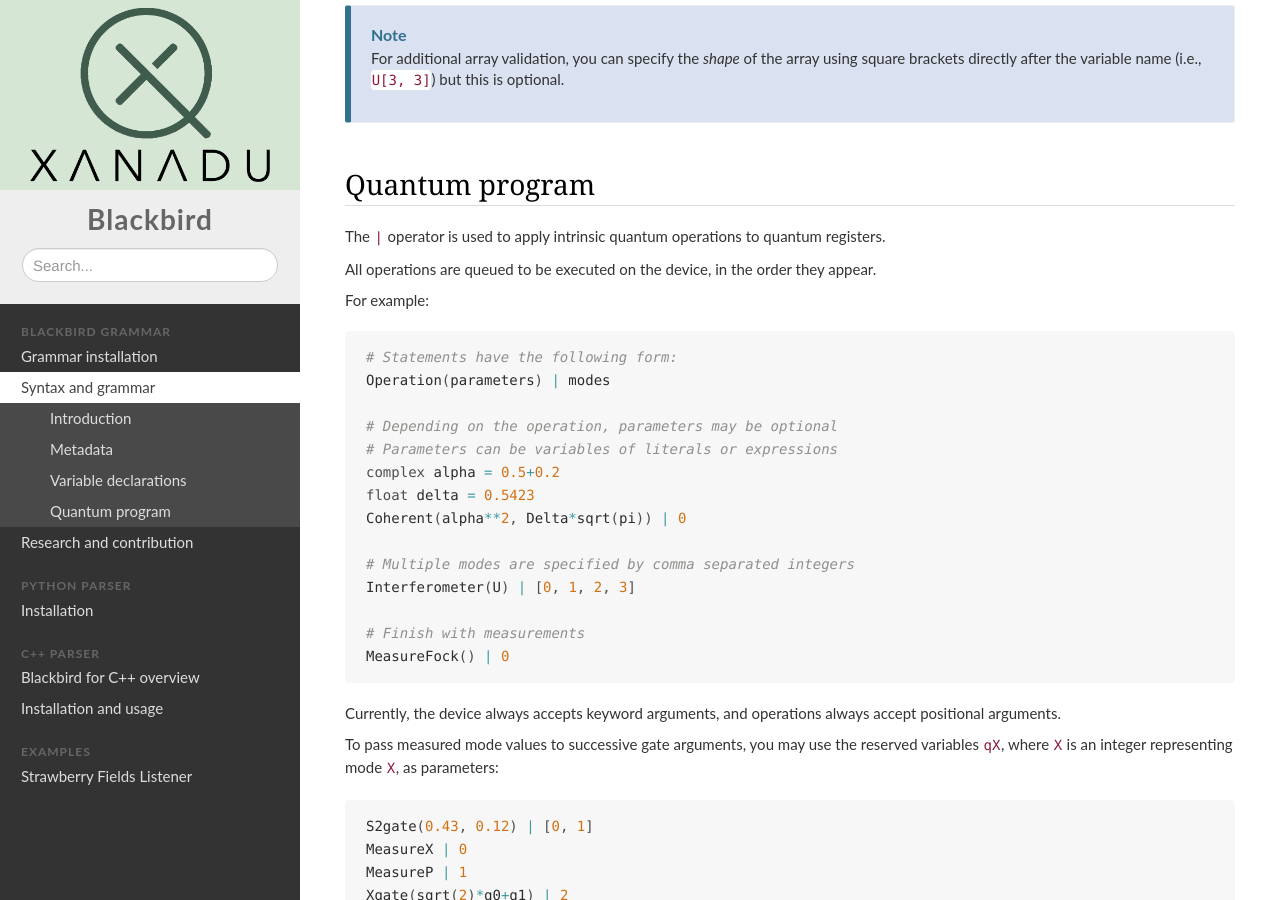
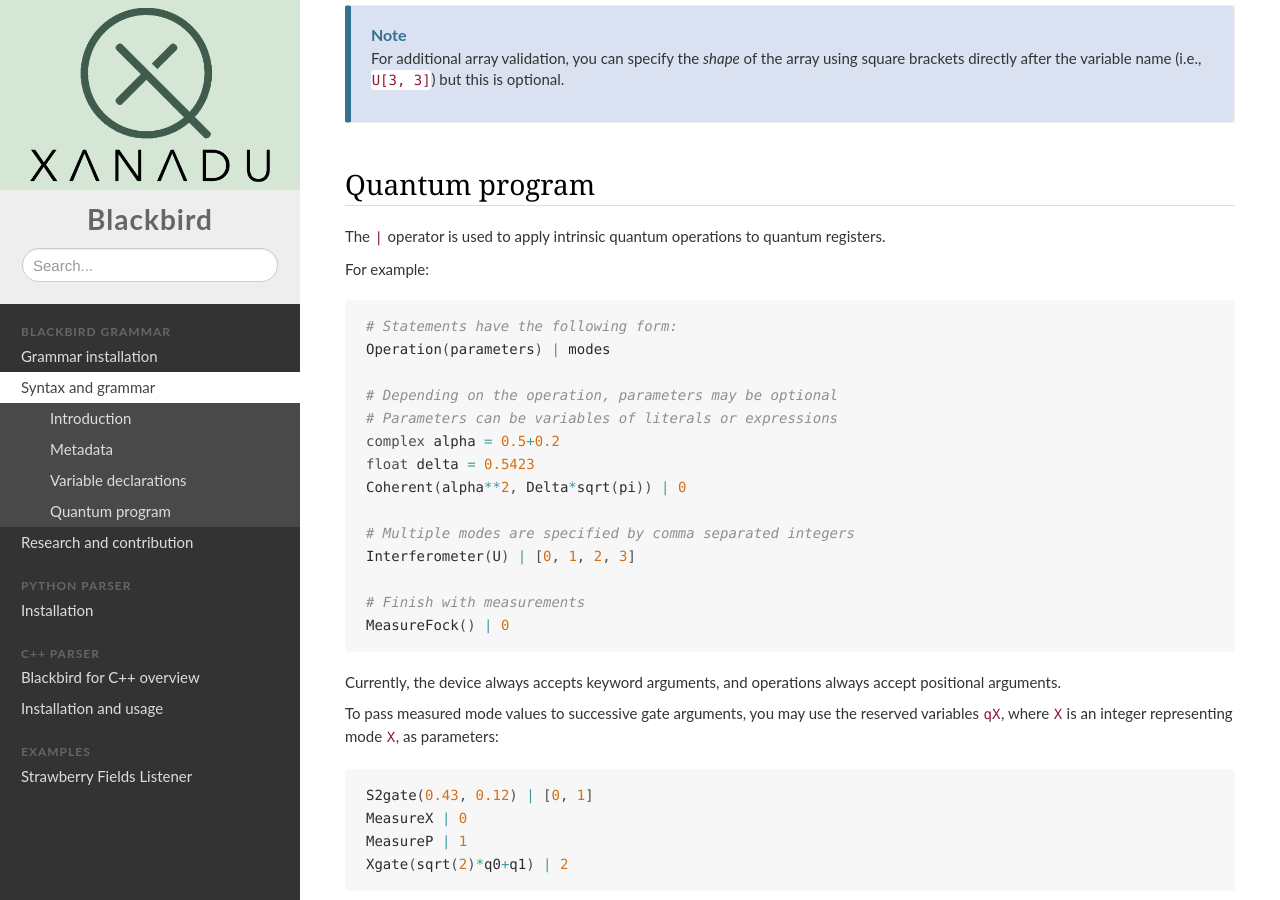
Before and after one commit to XanaduAI/blackbird, a Sphinx documentation site: the page built from doc/syntax.rst, in a window 1280 px wide and 900 px high, scrolled down 4071 px. Built offline with Sphinx 7.4.7, drawn with Linux system fonts in a browser that asks for light colours; nearby versions of some CDN libraries; pages that are not in the unit, such as notebooks, are missing from menus; the version number is read from the project's files by our own code.

Commit message:
Update doc/syntax.rst

```diff
--- a/doc/syntax.rst
+++ b/doc/syntax.rst
@@ -247,7 +247,6 @@ Quantum program
 
 The ``|`` operator is used to apply intrinsic quantum operations to quantum registers.
 
-All operations are queued to be executed on the device, in the order they appear.
 
 For example:
 
```
